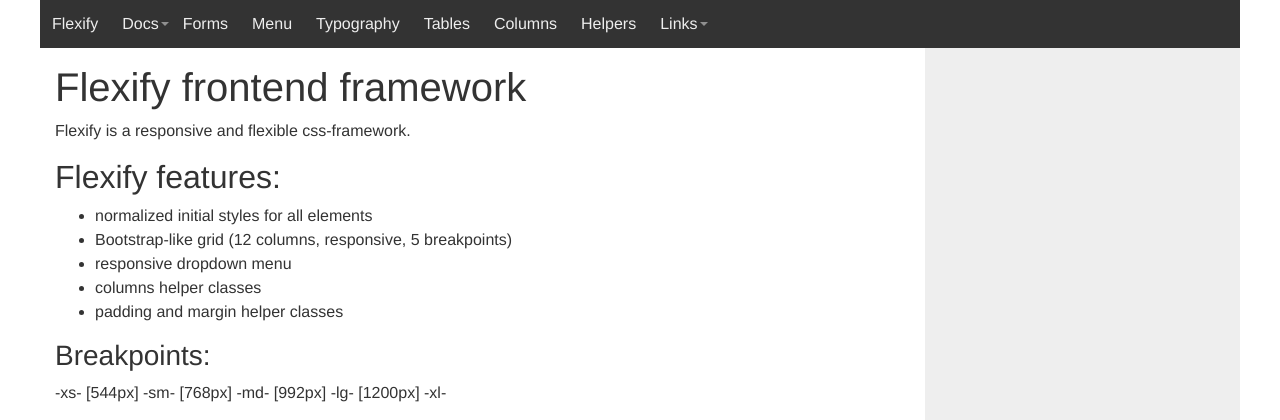
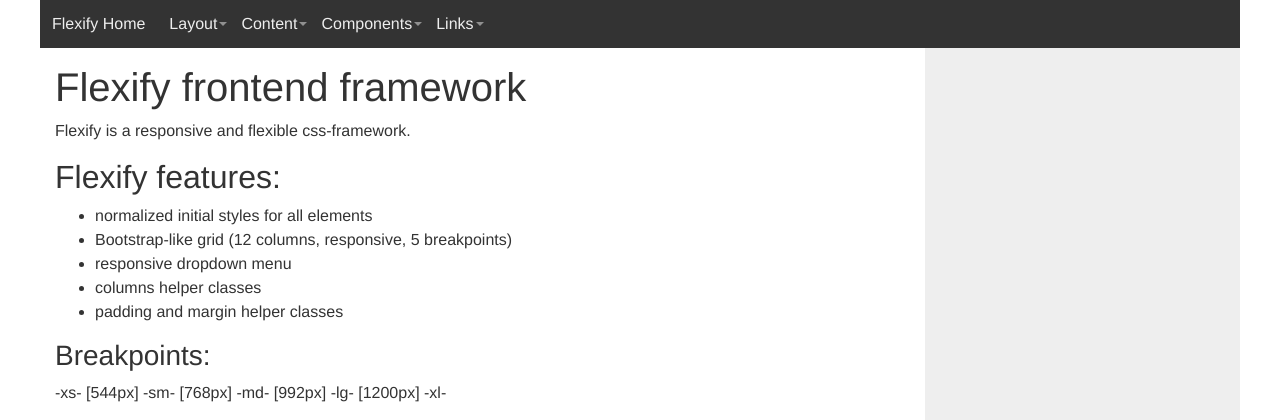
Before and after one commit to webvitalii/flexify, a PHP site: page /index.php in a window 1280 px wide. Shown: the top 420 px of the page. Run offline with PHP 8.4, Linux system fonts and the light colour scheme.

Commit message:
Reorganize menu

```diff
--- a/inc/_menu.php
+++ b/inc/_menu.php
@@ -3,23 +3,34 @@
 
 		<nav class="fx-menu fx-menu-dark">
 			<ul>
-				<li><a href="index.php">Flexify</a></li>
-				<li class="page_item_has_children"><a href="grid.php">Docs</a>
+				<li><a href="index.php">Flexify Home</a></li>
+				<li class="page_item_has_children"><a href="grid.php">Layout</a>
 					<ul>
 						<li><a href="grid.php">Grid</a></li>
 						<li><a href="grid-flexible.php">Flexible Grid</a></li>
 					</ul>
 				</li>
-				<li><a href="forms.php">Forms</a></li>
-				<li><a href="menu.php">Menu</a></li>
-				<li><a href="typography.php">Typography</a></li>
-				<li><a href="tables.php">Tables</a></li>
-				<li><a href="columns.php">Columns</a></li>
-				<li><a href="helpers.php">Helpers</a></li>
+
+				<li class="page_item_has_children"><a href="typography.php">Content</a>
+					<ul>
+						<li><a href="typography.php">Typography</a></li>
+						<li><a href="tables.php">Tables</a></li>
+					</ul>
+				</li>
+
+				<li class="page_item_has_children"><a href="menu.php">Components</a>
+					<ul>
+						<li><a href="menu.php">Menu</a></li>
+						<li><a href="forms.php">Forms</a></li>
+						<li><a href="columns.php">Columns</a></li>
+						<li><a href="helpers.php">Helpers</a></li>
+					</ul>
+				</li>
+
 				<li class="page_item_has_children"><a href="http://flexify.webio.ca/" target="_blank">Links</a>
 					<ul>
-						<li><a href="http://flexify.webio.ca/" target="_blank">Flexify Website</a></li>
-						<li><a href="https://github.com/webvitalii/flexify" target="_blank">Flexify on GitHub</a></li>
+						<li><a href="//flexify.webio.ca/" target="_blank">Flexify Website</a></li>
+						<li><a href="//github.com/webvitalii/flexify" target="_blank">Flexify on GitHub</a></li>
 					</ul>
 				</li>
 			</ul>
```
